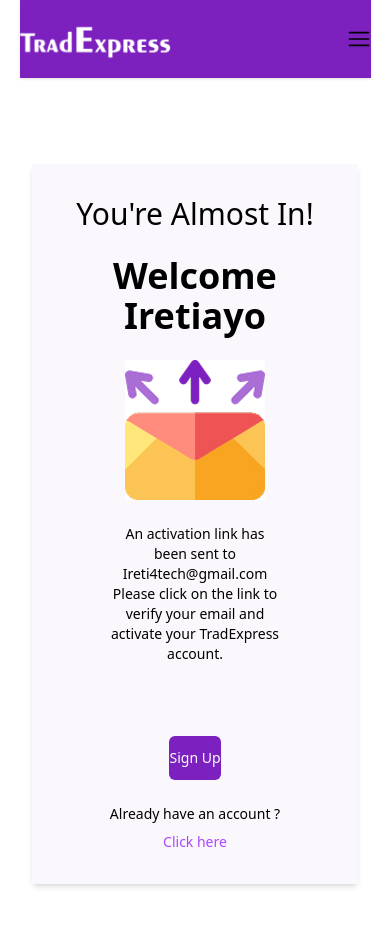
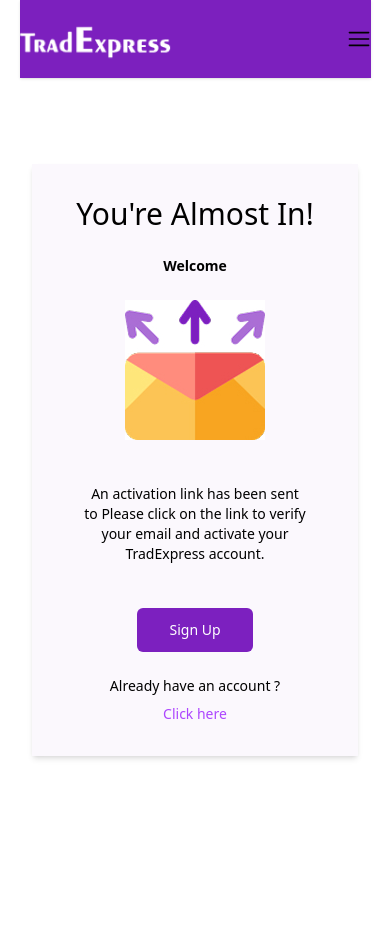
Before and after one commit to Olumide-q/projectassessment, a React (Vite) app: page /verify in a window 390 px wide. Shown: the top 926 px of the page. Built offline with nearby package versions, Linux system fonts and the light colour scheme.

Commit message:
resolved issues

```diff
--- a/src/App.jsx
+++ b/src/App.jsx
@@ -2,7 +2,7 @@
 import './App.css'
 import NavBar from './layouts/NavBar'
 import Home from './pages/Home'
-import Instant from './pages/instant'
+import Instant from './pages/Instantly'
 import SignUp from './pages/auth/SignUp'
 import Login from './pages/auth/Login'
 import Verify from './component/reusables/Verify'
--- a/src/component/reusables/Business.jsx
+++ b/src/component/reusables/Business.jsx
@@ -12,6 +12,7 @@
     const navigate = useNavigate()
     const onSubmit = async (data)=>{
         console.log(data)
+        localStorage.setItem('formState', JSON.stringify(data))
         navigate('/verify')
     }
   return (
--- a/src/component/reusables/Individual.jsx
+++ b/src/component/reusables/Individual.jsx
@@ -13,6 +13,7 @@
       if(!username.trim() || !email.trim() || !fullname.trim() || !phonenumber.trim()){
         setError('All fields are required ')
       }else{
+        localStorage.setItem('formState', JSON.stringify(username, fullname, email, phonenumber))
         setError('');
         navigate('/verify')
       }
--- a/src/component/reusables/Verify.jsx
+++ b/src/component/reusables/Verify.jsx
@@ -1,20 +1,28 @@
-import React from 'react'
+import React, {useEffect, useState} from 'react'
+import { useForm } from 'react-hook-form'
 import gift from '../../assets/image/Rectangle 26.jpg'
 
 const Verify = () => {
+ const [verify, setVerify] = useState({})
+ useEffect(()=>{
+    const data = localStorage.getItem('formState')
+    if(data){
+        setVerify(JSON.parse(data))
+    }
+ },[])
   return (
     <div className='w-full  bg-[#fff] mx-auto flex p-29  justify-center  text-center px-8'>
       <div className=' bg-[#FBF8FD] my-12 p-8 space-y-4 shadow-md flex flex-col gap-2  w-[350px] md:w-[601px]'>
         <h1 className='text-3xl'>You're Almost In!</h1>
-        <h1 className='font-semibold text-4xl'>Welcome Iretiayo</h1>
+        <h1 className='font-semibold text-sm lg:text-4xl'>Welcome {verify.username}</h1>
         <div className=' mx-auto'>
         <img className='' src={gift} alt="" />
         </div>
-       <div className='w-8/12 mx-auto text-sm pb-12'>
-       <p>An activation link has been sent to Ireti4tech@gmail.com Please click on the link to verify your email and activate your TradExpress account.</p>
+       <div className='p-5 mx-auto text-sm  lg:pb-12'>
+       <p>An activation link has been sent to {verify.email}Please click on the link to verify your email and activate your TradExpress account.</p>
        </div>
         <div className='mx-auto bg-[#7C20BF] rounded-md '>
-        <button className='lg:px-21 py-3 text-white text-sm'>Sign Up</button>
+        <button className='lg:px-21 lg:py-3 px-8 py-3 text-white text-sm'>Sign Up</button>
         </div>
         <div className='flex flex-col gap-2 lg:flex-row  mx-auto justify-between text-sm'>
             <p>Already have an account ?</p>
--- a/src/pages/auth/SignUp.jsx
+++ b/src/pages/auth/SignUp.jsx
@@ -2,13 +2,13 @@
 import Business from '../../component/reusables/Business'
 import Individual from '../../component/reusables/Individual'
 import { Link } from 'react-router-dom'
-import { useNavigate } from 'react-router-dom'
+// import { useNavigate } from 'react-router-dom'
 
 
 
 const SignUp = () => {
   const [current, setCurrent] = useState("individual")
-  const navigate = useNavigate()
+  // const navigate = useNavigate()
 
   const handleSetCurrent = (tab) => {
     setCurrent(tab)
```
Also changed, not shown: src/pages/Instantly.jsx (renamed from src/pages/Instant.jsx).
